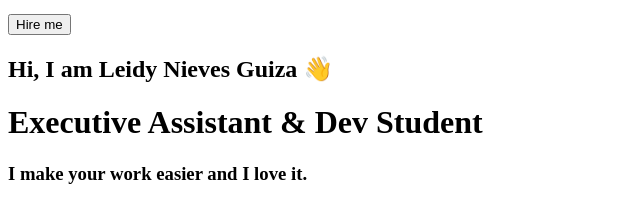
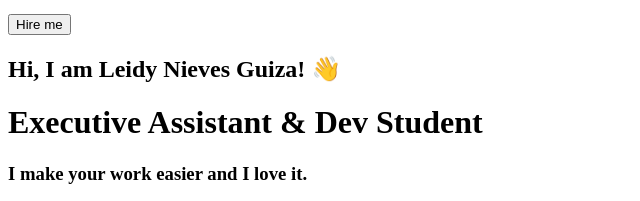
Before and after one commit to leinieves/Jun4html, a plain HTML site: page index.html in a window 1280 px wide. Shown: the part 168-369 px from the top of the page, 0-640 px from the left. Drawn offline with Linux system fonts and the light colour scheme.

Commit message:
agregando cambio

```diff
--- a/index.html
+++ b/index.html
@@ -19,7 +19,7 @@
         </nav>
         <input type="button" value="Hire me">
     </header>
-    <h2>Hi, I am  Leidy Nieves Guiza 👋</h2>
+    <h2>Hi, I am  Leidy Nieves Guiza! 👋</h2>
     <h1>Executive Assistant & Dev Student</h1>
     <h3>I make your work easier and I love it.</h3>
     <img src="./img/avataaars 1.svg">
```
